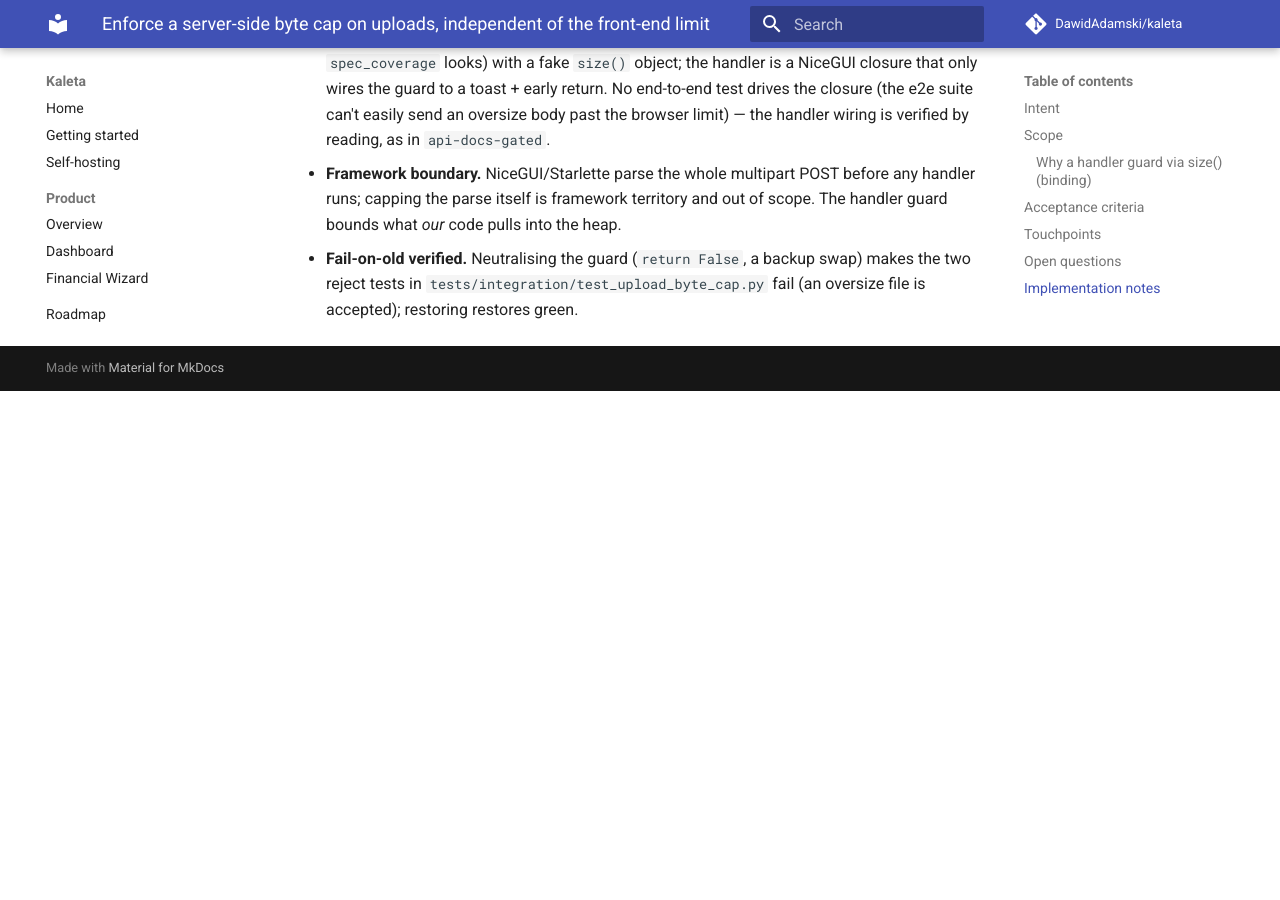
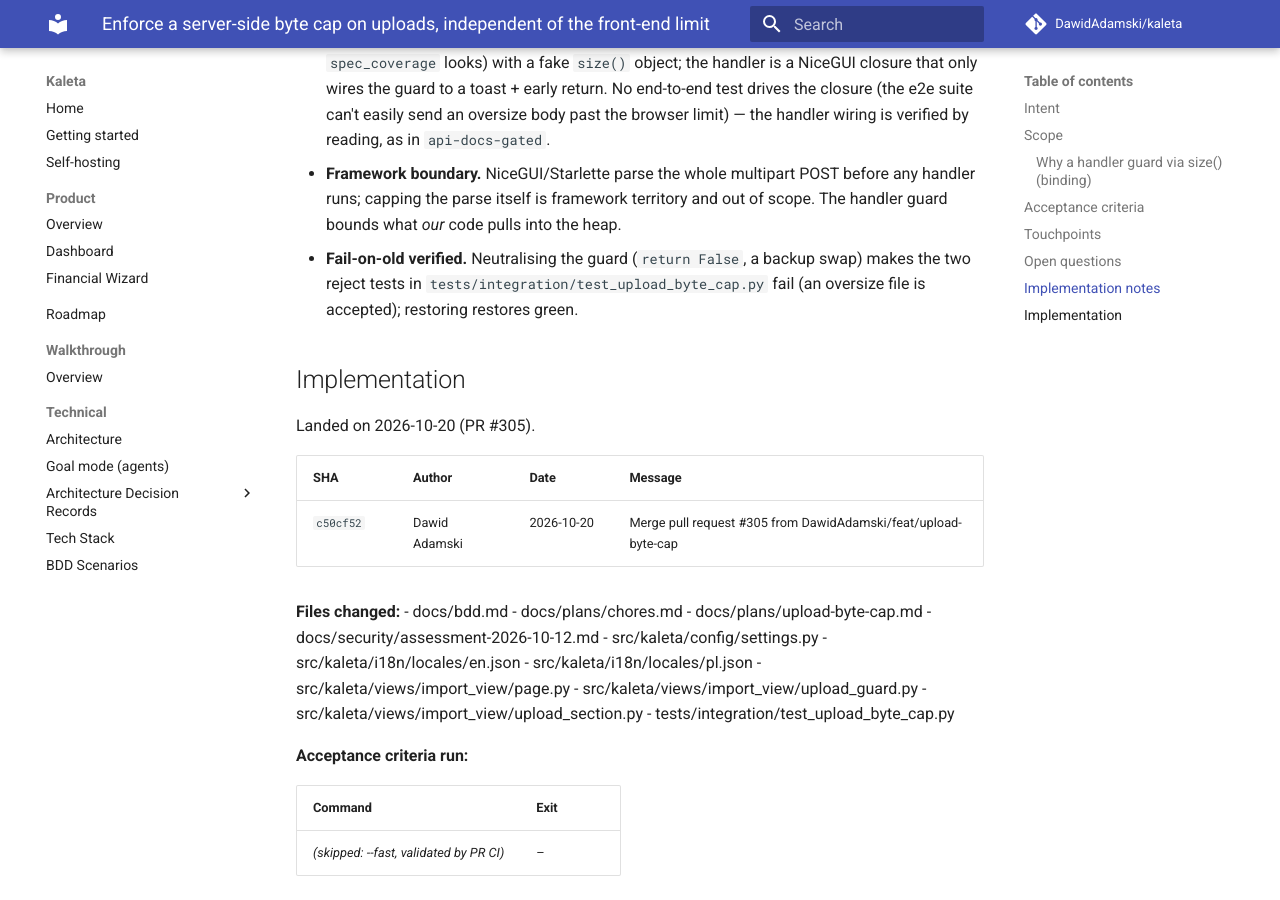
Before and after one commit to DawidAdamski/kaleta, an MkDocs documentation site: the page built from docs/plans/archive/upload-byte-cap.md, in a window 1280 px wide and 900 px high, scrolled down 2500 px. Built offline with MkDocs 1.6.1 and Material for MkDocs 9.7.7, drawn with Linux system fonts in a browser that asks for light colours; comment, search, counter and statistics services are not loaded; before the commit the page ends 2891 px from its top, so only the background shows below that.

Commit message:
docs(plans): archive upload-byte-cap (#305)

```diff
--- a/docs/plans/upload-byte-cap.md
+++ b/docs/plans/archive/upload-byte-cap.md
@@ -3,8 +3,9 @@
 title: Enforce a server-side byte cap on uploads, independent of the front-end limit
 area: security (views/import)
 effort: small
-status: in-progress
-roadmap_ref: ../roadmap.md
+status: archived
+archived_at: 2026-10-20
+roadmap_ref: ../../roadmap.md
 ---
 
 # Enforce a server-side byte cap on uploads, independent of the front-end limit
@@ -107,3 +108,30 @@
 - **Fail-on-old verified.** Neutralising the guard (`return False`, a backup
   swap) makes the two reject tests in `tests/integration/test_upload_byte_cap.py`
   fail (an oversize file is accepted); restoring restores green.
+
+## Implementation
+
+Landed on 2026-10-20 (PR #305).
+
+| SHA | Author | Date | Message |
+|---|---|---|---|
+| `c50cf52` | Dawid Adamski | 2026-10-20 | Merge pull request #305 from DawidAdamski/feat/upload-byte-cap |
+
+**Files changed:**
+- docs/bdd.md
+- docs/plans/chores.md
+- docs/plans/upload-byte-cap.md
+- docs/security/assessment-2026-10-12.md
+- src/kaleta/config/settings.py
+- src/kaleta/i18n/locales/en.json
+- src/kaleta/i18n/locales/pl.json
+- src/kaleta/views/import_view/page.py
+- src/kaleta/views/import_view/upload_guard.py
+- src/kaleta/views/import_view/upload_section.py
+- tests/integration/test_upload_byte_cap.py
+
+**Acceptance criteria run:**
+
+| Command | Exit |
+|---|---|
+| _(skipped: --fast, validated by PR CI)_ | – |
```
